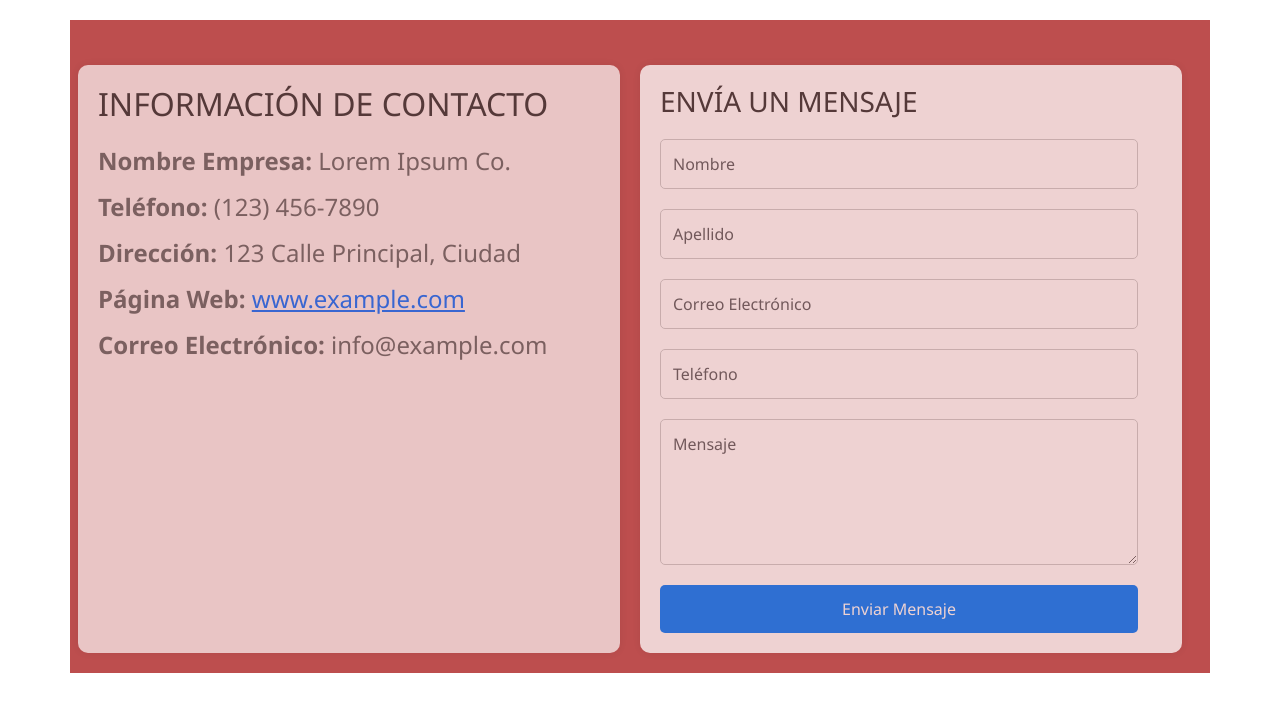
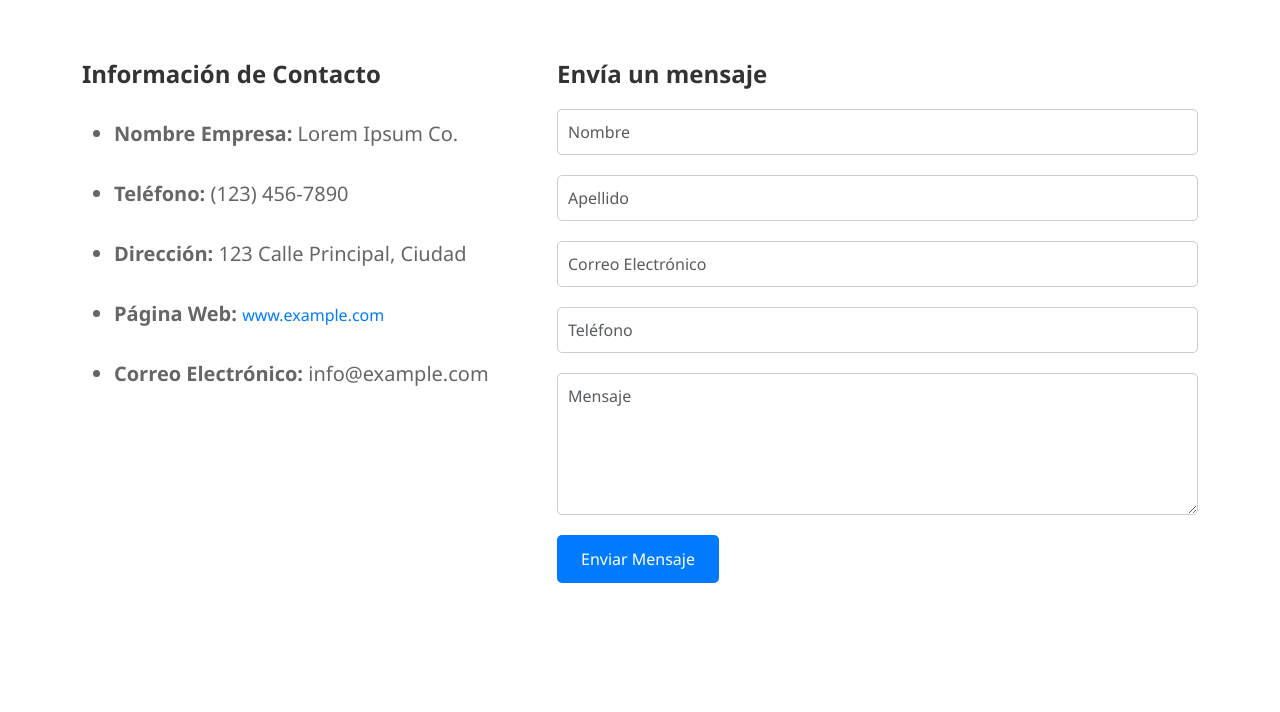
Before and after one commit to CryptoCommander007/FormularioContactoFC0003, a plain HTML site: page index.html in a window 1280 px wide. Drawn offline with nearby package versions, Linux system fonts and the light colour scheme.

Commit message:
SE AGREGA IMAGEN

```diff
--- a/index.html
+++ b/index.html
@@ -23,7 +23,7 @@
 <section class="container FC0003-container">
     <div class="row">
         <!-- Contenedor de información de contacto -->
-        <div class="col-md-5   FC0003-contact-info">
+        <div class="col-md-5 col-12 FC0003-contact-info">
             <div class="contact-info">
                 <h2>Información de Contacto</h2>
                 <ul>
@@ -36,7 +36,7 @@
             </div>
         </div>
         <!-- Contenedor de formulario -->
-        <div class="col-md-7   FC0003-contact-form">
+        <div class="col-md-7 col-12 FC0003-contact-form">
             <form action="" class="contact-form">
                 <h2>Envía un mensaje</h2>
                 <div class="mb-3">
--- a/styles.css
+++ b/styles.css
@@ -1,101 +1,85 @@
-/* Estilo para el contenedor principal del formulario */
-.FC0003-container {
-    margin-top: 20px;
-    background-color: #bd4e4e; /* Color de fondo */
-    padding: 20px; /* Espaciado interior */
+/************************************************************************************************************/
+/************************************************************************************************************/
+/*******************************ESTILOS FORMULARIO DE CONTACTO FC0003 ***************************************/
+/************************************************************************************************************/
+/************************************************************************************************************/
+
+
+/* Estilo para el título "Información de Contacto" */
+.FC0003-contact-info{
+    margin-top: 50px;
 }
-
-/* Estilo para el contenedor de información de contacto */
-.FC0003-contact-info {
-    background-color: rgba(255, 255, 255, 0.9); /* Fondo transparente al 90% */
-    padding: 20px;
-    border-radius: 10px;
-    box-shadow: 0 0 10px rgba(0, 0, 0, 0.1);
-    margin-top: 25px;
-    font-family: 'Segoe UI', Tahoma, Geneva, Verdana, sans-serif; /* Tipo de letra */
-    margin-right: 20px;
-    width: calc(50% - 20px); /* Ancho del 50% menos el margen */
-    opacity: 0.75;
-}
-
-/* Estilo para el título del contenedor de información de contacto */
+/* Estilo para el título "Información de Contacto" */
 .FC0003-contact-info h2 {
-    font-size: 32px;
-    margin-top: 0;
-    margin-bottom: 15px; /* Agrega un margen inferior de 15px */
-    color: #333333; /* Color de texto */
-    text-transform: uppercase; /* Convertir texto a mayúsculas */
-}
-
-/* Estilo para la lista de información de contacto */
-.FC0003-contact-info ul {
-    list-style: none;
-    margin-top: 20px;
-    padding: 0;
+    font-family: 'Segoe UI', Tahoma, Geneva, Verdana, sans-serif;
+    font-size: 24px;
+    font-weight: bold;
+    color: #333333;
+    margin-top: 10px;
+    margin-bottom: 20px;
 }
 
 /* Estilo para los elementos de la lista de información de contacto */
 .FC0003-contact-info ul li {
-    font-size: 24px;
+    font-family: 'Segoe UI', Tahoma, Geneva, Verdana, sans-serif;
+    font-size: 20px;
     color: #666666;
     margin-bottom: 10px;
+    margin-top: 30px;
 }
 
-/* Estilo para el contenedor del formulario */
-.FC0003-contact-form {
-    background-color: #ffffff;
-    padding: 20px;
-    border-radius: 10px;
-    box-shadow: 0 0 10px rgba(0, 0, 0, 0.1);
-    margin-top: 25px;
-    font-family: 'Segoe UI', Tahoma, Geneva, Verdana, sans-serif; /* Tipo de letra */
-    width: calc(50% - 20px); /* Ancho del 50% menos el margen */
-    opacity: 0.75;
+/* Estilo para el título "Envía un mensaje" */
+.FC0003-contact-form h2 {
+    font-family: 'Segoe UI', Tahoma, Geneva, Verdana, sans-serif;
+    font-size: 24px;
+    font-weight: bold;
+    color: #333333;
+    margin-top: 10px;
+    margin-bottom: 20px;
 }
 
-/* Estilo para el título del formulario */
-.FC0003-contact-form h2 {
-    font-size: 28px;
-    margin-top: 0;
-    margin-bottom: 20px;
-    color: #333333;
-    text-transform: uppercase;
+.FC0003-contact-form{
+    margin-top: 50px;
 }
 
 /* Estilo para los campos de entrada y textarea del formulario */
 .FC0003-contact-form input[type="text"],
 .FC0003-contact-form input[type="email"],
 .FC0003-contact-form textarea {
-    width: calc(100% - 24px); /* Ancho total menos el padding */
-    padding: 12px;
+    font-family: 'Segoe UI', Tahoma, Geneva, Verdana, sans-serif;
+    font-size: 16px;
+    color: #333333;
+    padding: 10px;
+    border: 1px solid #ccc;
+    border-radius: 5px;
+    width: 100%;
     margin-bottom: 20px;
-    border: 1px solid #cccccc;
-    border-radius: 5px;
-    font-size: 16px;
-    transition: border-color 0.3s; /* Efecto de transición en el color del borde */
+    transition: border-color 0.3s;
 }
 
-/* Estilo para los campos de entrada al pasar el ratón */
-.FC0003-contact-form input[type="text"]:hover,
-.FC0003-contact-form input[type="email"]:hover,
-.FC0003-contact-form textarea:hover {
-    border-color: #007bff; /* Cambia el color del borde al pasar el ratón */
+/* Estilo para el botón "Enviar Mensaje" */
+.FC0003-contact-form button {
+    font-family: 'Segoe UI', Tahoma, Geneva, Verdana, sans-serif;
+    font-size: 16px;
+    color: #ffffff;
+    background-color: #007bff;
+    border: none;
+    border-radius: 5px;
+    padding: 12px 24px;
+    cursor: pointer;
+    transition: background-color 0.3s;
 }
 
-/* Estilo para el botón de enviar del formulario */
-.FC0003-contact-form button {
-    width: calc(100% - 24px); /* Ancho total menos el padding */
-    padding: 12px;
-    border: none;
-    border-radius: 5px;
-    background-color: #007bff;
-    color: #ffffff;
+/* Estilo para los enlaces en la información de contacto */
+.FC0003-contact-info a {
+    font-family: 'Segoe UI', Tahoma, Geneva, Verdana, sans-serif;
     font-size: 16px;
-    cursor: pointer;
-    transition: background-color 0.3s; /* Efecto de transición en el color de fondo */
+    color: #007bff;
+    text-decoration: none;
+    transition: color 0.3s;
 }
 
-/* Estilo para el botón de enviar al pasar el ratón */
-.FC0003-contact-form button:hover {
-    background-color: #0056b3;
+/* Estilo para los enlaces al pasar el ratón en la información de contacto */
+.FC0003-contact-info a:hover {
+    color: #0056b3;
 }
```
Also changed, not shown: FORMULARIOCONTACTOFC0003.png (added), FORMULARIOCONTACTOFC0003_v2.png (added).
